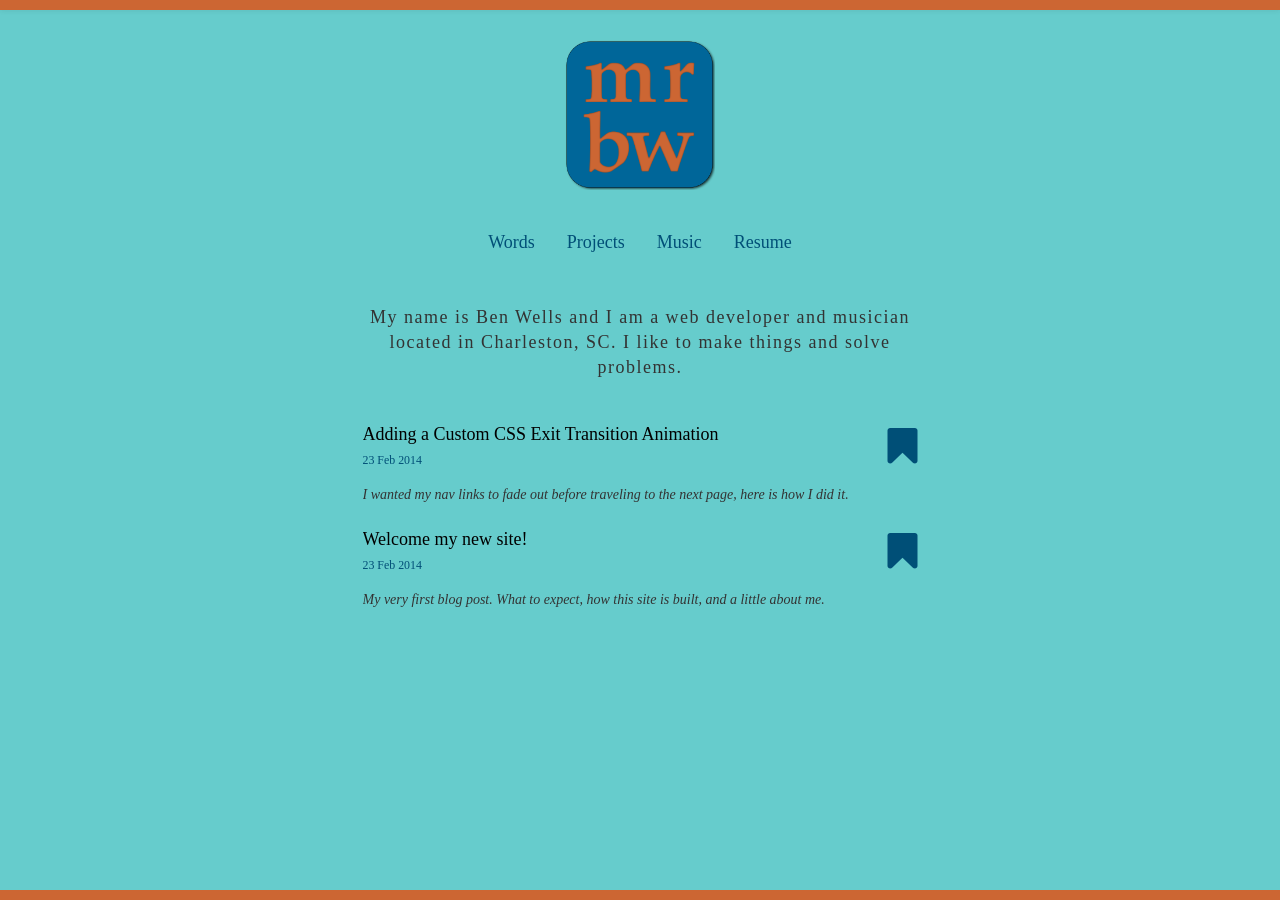
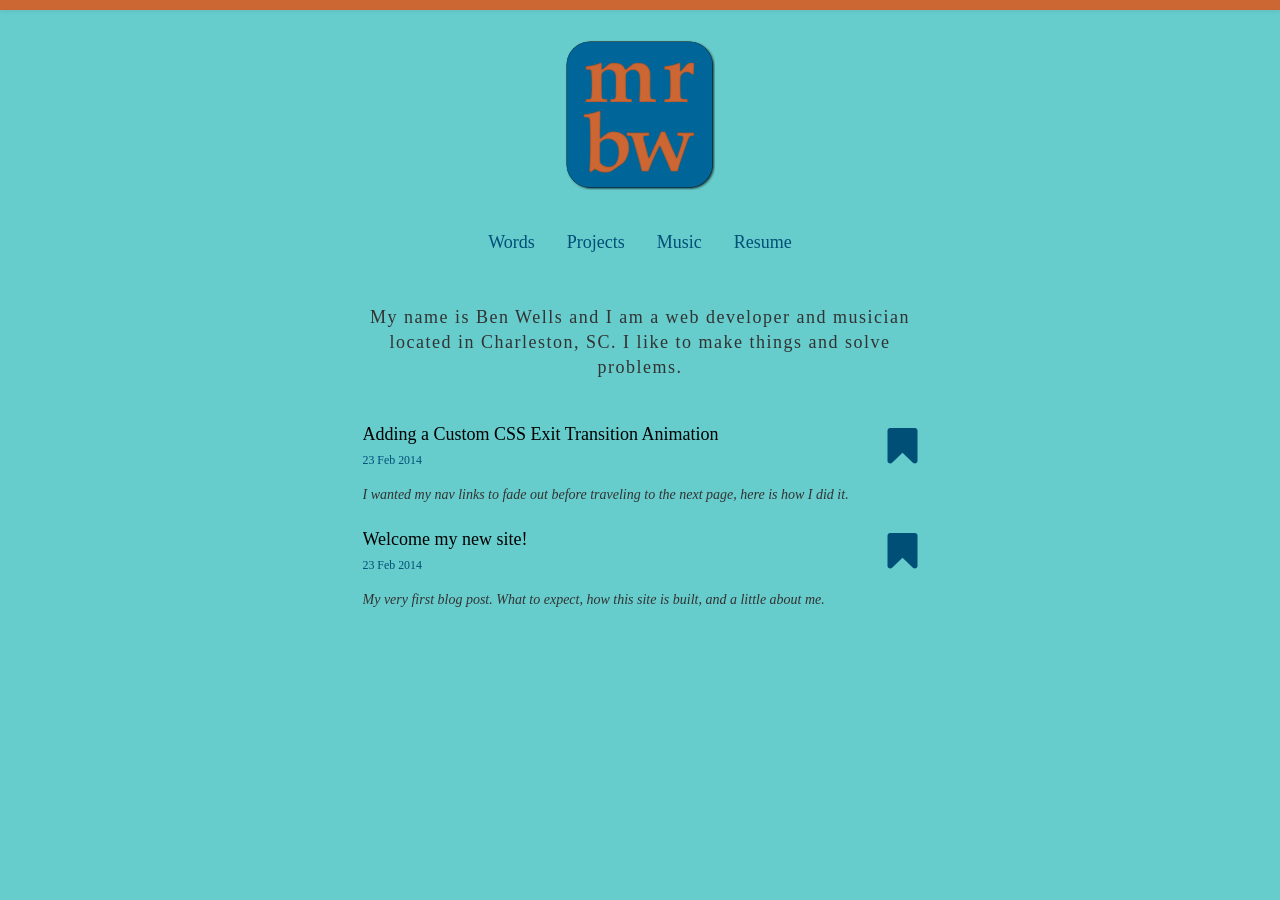
Before and after one commit to benwells/benwells.github.io, a Jekyll site: the page built from index.html, in a window 1280 px wide. Built offline with Jekyll 4.4.1, drawn with Linux system fonts in a browser that asks for light colours; nearby versions of some CDN libraries; some web fonts are replaced; Markdown is read by kramdown in place of the engine named in the settings.

Commit message:
removed orange class from bottom bar

```diff
--- a/_includes/header.html
+++ b/_includes/header.html
@@ -11,7 +11,7 @@
   <div class='icon-row'>
     <a href="https://github.com/benwells" target="_blank"><i class='fa fa-github fa-4x pull-right slideLeft'></i></a>
   </div>
-  <div class='small-row orange'></div>
+  <div class='small-row'></div>
 </nav>
 
 <!-- header img and nav -->
```
